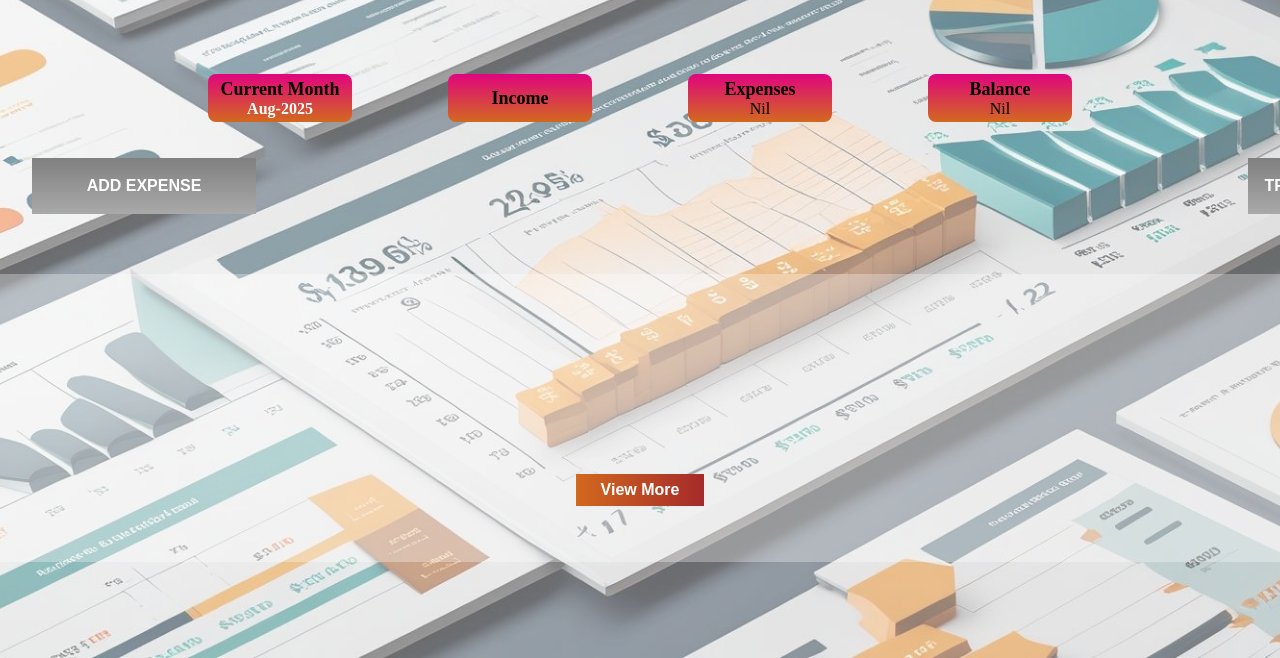
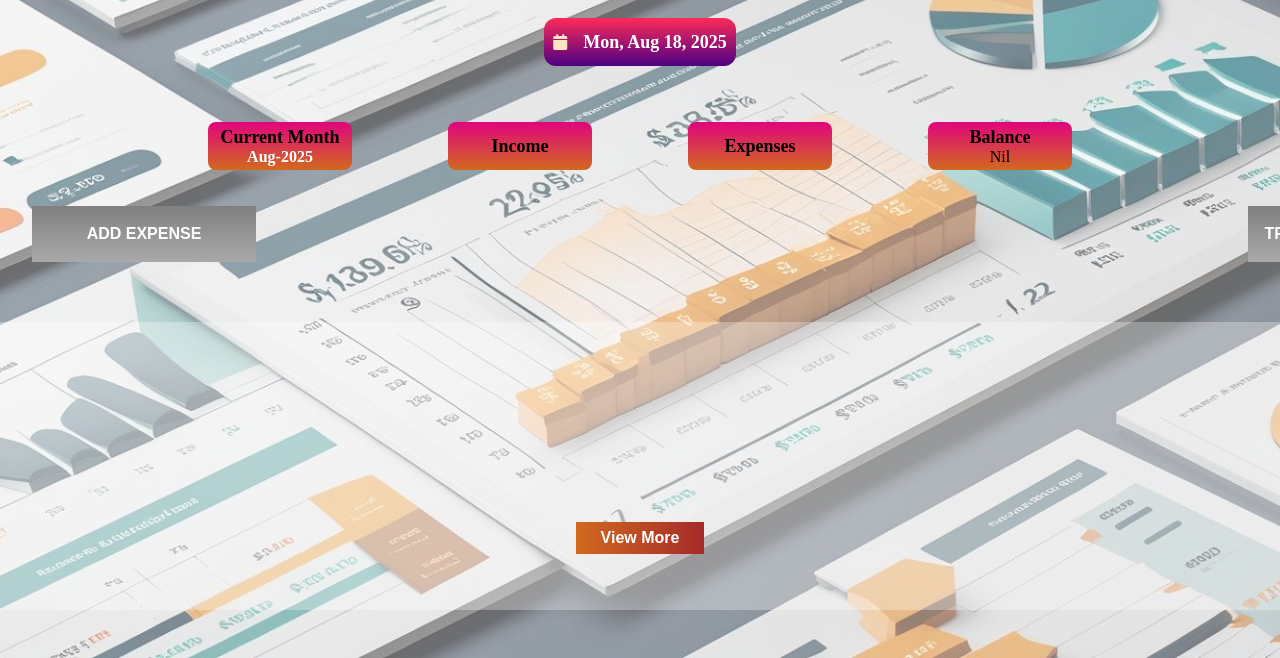
Before and after one commit to anithkesava/PersonalFinanceTracker, a plain HTML site: page main.html in a window 1280 px wide. Shown: the part 142-800 px from the top of the page. Drawn offline with Linux system fonts and the light colour scheme.

Commit message:
pre-final push

```diff
--- a/addexpensescript.js
+++ b/addexpensescript.js
@@ -54,6 +54,7 @@ window.addEventListener("DOMContentLoaded", function () {
     "UPI",
     "Mobile Wallet",
     "Internet Banking",
+    "Cash"
   ];
   dynamicDropdown("payment-mode", paymentarray);
 
--- a/main.html
+++ b/main.html
@@ -53,6 +53,10 @@
     <div id="header" class="header">
       <!-- coded by using js-->
     </div>
+    <div class="calendar-container">
+      <i class="fa-solid fa-calendar calendar-icon"></i>
+      <span class="calendar-info"></span>
+    </div>
     <div class="income-related-information">
       <div class="inside-income-info-box">
         <span class="main-page-content-name">Current Month</span>
@@ -64,13 +68,14 @@
       </div>
       <div class="inside-income-info-box">
         <span class="main-page-content-name">Expenses</span>
-        <span id="getExpense">Nil
+        <span id="getExpense">
           <!-- expense needs to update here-->
         </span>
       </div>
       <div class="inside-income-info-box">
         <span class="main-page-content-name">Balance</span>
-        <span id="getBalance">Nil
+        <span id="getBalance"
+          >Nil
           <!-- balance needs to update here-->
         </span>
       </div>
@@ -87,7 +92,7 @@
         </table>
       </div>
       <div class="view-more-transaction-button-container">
-          <button class="view-more-btn">View More</button>
+        <button class="view-more-btn">View More</button>
       </div>
     </div>
     <form id="userinformation" autocomplete="off" class="add-expense-income">
--- a/mainscript.js
+++ b/mainscript.js
@@ -7,6 +7,14 @@ window.addEventListener("DOMContentLoaded", function () {
   strong.textContent = username;
   header.appendChild(h1);
   header.appendChild(strong);
+
+  function getCalendarInfo() {
+    const calendarDay = document.querySelector(".calendar-info");
+    const today = new Date();
+    const currentdate = today.toString().split(" ");
+    calendarDay.textContent = `${currentdate[0]}, ${currentdate[1]} ${currentdate[2]}, ${currentdate[3]}`;
+  }
+  getCalendarInfo();
 
   function getCurrentMonthName() {
     const today = new Date();
@@ -32,6 +40,27 @@ window.addEventListener("DOMContentLoaded", function () {
   }
   getCurrentMonthIncome();
 
+  function getExpenses() {
+    const expensespan = document.getElementById("getExpense");
+    const overallexpenses = JSON.parse(localStorage.getItem("overallexpense"));
+    let totalexpense = 0;
+    for (let expense of overallexpenses) {
+      totalexpense += parseInt(expense.expenseprice);
+    }
+    expensespan.classList.add("current-month-span");
+    expensespan.textContent = totalexpense;
+    localStorage.setItem("totalexpense", totalexpense);
+  }
+  getExpenses();
+  function getBalance() {
+    const span = document.getElementById("getBalance");
+    span.classList.add("current-month-span");
+    const totalexpense = localStorage.getItem("totalexpense");
+    const income = document.getElementById("getIncome").textContent;
+
+    span.textContent = parseInt(income) - parseInt(totalexpense);
+  }
+  getBalance();
   function getFewTransactionTableData() {
     const table = this.document.getElementById("few-transaction-history-table");
     const expenses = JSON.parse(localStorage.getItem("overallexpense"));
--- a/mainstyle.css
+++ b/mainstyle.css
@@ -46,6 +46,33 @@ strong{
     border-radius: 50%;
     border:none;
 }
+
+.calendar-container{
+    height: 3rem;
+    width:12rem;
+    display: flex;
+    justify-content: center;
+    align-items: center;
+    position: relative;
+    justify-self: center;
+    gap:1rem;
+    border-radius: 0.75rem;
+    background: linear-gradient(to bottom, rgb(255, 43, 89), indigo);
+    transition: transform 0.2s ease-in, box-shadow 0.2s ease-in;
+    cursor: default;
+}
+.calendar-container:hover{
+    transform: translateY(-20px);
+    box-shadow: 5px 10px 5px rgba(0,0,0);
+}
+.calendar-info{
+    font-size: large;
+    font-weight: bold;
+    color: white;
+}
+.calendar-icon{
+    color: bisque;
+}
 .title-and-category{
     display: flex;
     flex-direction: column;
@@ -53,7 +80,7 @@ strong{
     align-items: flex-end;
     padding-right: 1rem;
     height: 3rem;
-    width: 10rem;
+    width: 15rem;
     font-weight: bold;
     font-size: medium;
     color: white;
```
